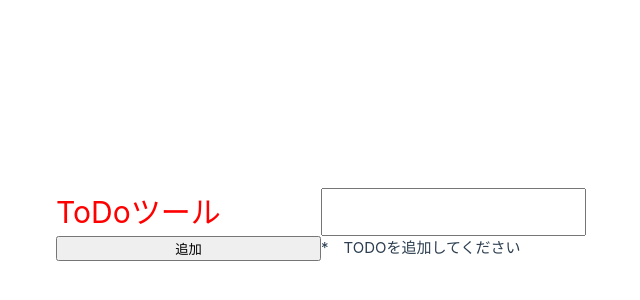
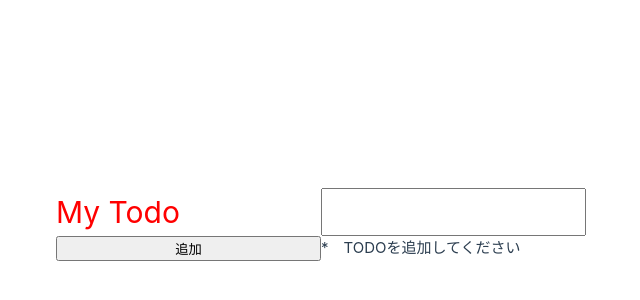
Before and after one commit to TakayaYonekawa/vue-practice, a Vue app: page / in a window 1280 px wide. Shown: the part 176-476 px from the top of the page, without its empty margins (319-959 px from the left). Built offline with nearby package versions, Linux system fonts and the light colour scheme.

Commit message:
コンポーネント

```diff
--- a/src/App.vue
+++ b/src/App.vue
@@ -18,7 +18,7 @@ import { ref } from "vue";
 
 <template>
 
-  <AppHeader color="red"/>
+  <AppHeader color="red">My Todo</AppHeader>
   <input type="text" size="30" v-model="newTodo">
   <button @click="addTodo()">追加</button>
 
--- a/src/components/AppHeader.vue
+++ b/src/components/AppHeader.vue
@@ -4,6 +4,6 @@
 
 <template>
   <header>
-    <h1 :style="{ 'color' :color }" >ToDoツール</h1>
+    <h1 :style="{ 'color' :color }" ><slot></slot></h1>
   </header>
 </template>
```
